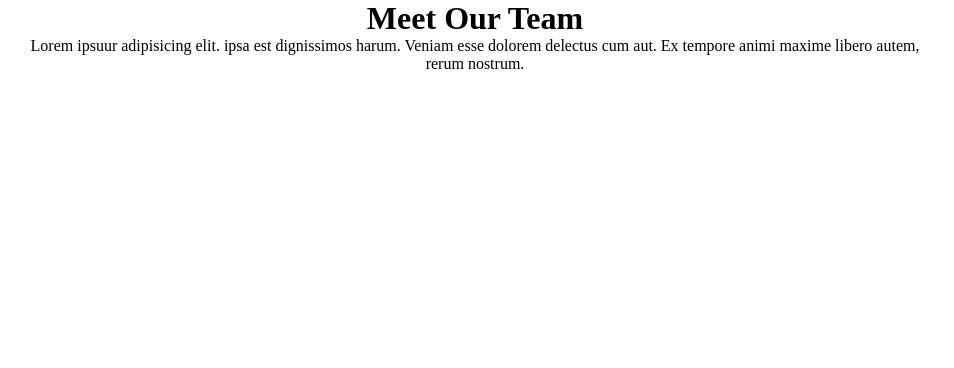
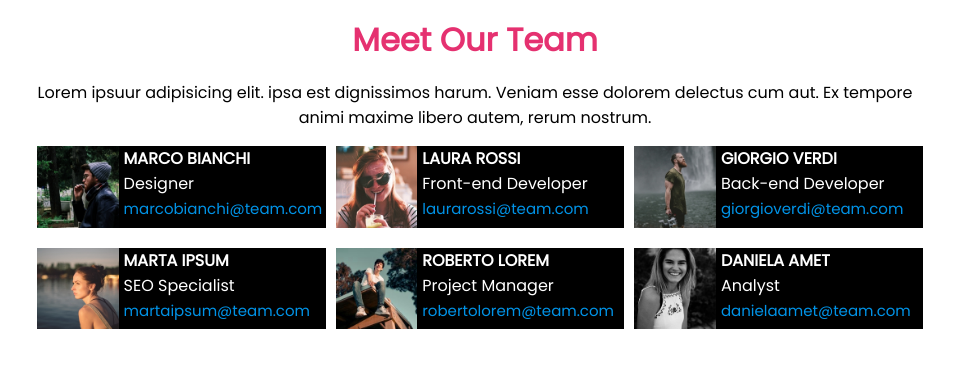
Before and after one commit to karfaisarra/html-css-float-cards, a plain HTML site: page index.html in a window 1280 px wide. Shown: the whole page, without its empty margins (165-1119 px from the left). Drawn offline with Linux system fonts and the light colour scheme.

Commit message:
add commit

```diff
--- a/assets/css/style.css
+++ b/assets/css/style.css
@@ -3,8 +3,13 @@
     padding: 0;
     box-sizing: border-box;;
 }
+body{
+    font-family: 'Poppins', sans-serif;
+}
 header{
     text-align: center;
+    margin-top: 1rem;
+    margin-bottom: 1rem;
 }
 .container{
     width: 70%;
@@ -16,3 +21,28 @@ header{
     display: table;
     clear: both;
 }
+img{
+    width: 30%;
+    padding-right:5px ;
+    float: left;
+
+}
+h1{
+    color: #E53170;
+    padding-bottom: 1rem ;
+}
+.col{
+    float: left;
+    width: calc(100% / 3);
+    padding-left: 10px;
+    padding-bottom: 20px;
+}
+
+.card{
+    background-color: black;
+    color: white;
+}
+span{
+    color:#0093E7;
+    font-size: 15px;
+}
--- a/index.html
+++ b/index.html
@@ -5,6 +5,9 @@
     <meta http-equiv="X-UA-Compatible" content="IE=edge">
     <meta name="viewport" content="width=device-width, initial-scale=1.0">
     <title>Floating Cards</title>
+    <link rel="preconnect" href="https://fonts.googleapis.com">
+    <link rel="preconnect" href="https://fonts.gstatic.com" crossorigin>
+    <link href="https://fonts.googleapis.com/css2?family=Poppins:wght@200;400&display=swap" rel="stylesheet">
     <link rel="stylesheet" href="./assets/css/style.css">
 </head>
 <body>
@@ -13,9 +16,60 @@
             <h1>Meet Our Team</h1>
             <p>Lorem ipsuur adipisicing elit. ipsa est dignissimos harum. Veniam esse dolorem delectus cum aut. Ex tempore animi maxime libero autem, rerum nostrum.</p>
         </header>
-        <div class="row">
-            <div class="col">
-
+        <div class="row ">
+            <div class="col ">
+                <div class="card clearfix">
+                    <img src="./assets/img/male1.png" alt="">
+                    <div class="">
+                        <h4>MARCO BIANCHI</h4>
+                        <p>Designer <br><span>marcobianchi@team.com</span></p>
+                    </div>
+                </div>
+            </div>
+            <div class="col ">
+                <div class="card clearfix">
+                    <img src="./assets/img/female1.png" alt="">
+                    <div class="">
+                        <h4>LAURA ROSSI </h4>
+                        <p>Front-end Developer <br><span>laurarossi@team.com</span></p>
+                    </div>
+                </div>
+            </div>
+            <div class="col ">
+                <div class="card clearfix">
+                    <img src="./assets/img/male2.png" alt="">
+                    <div class="">
+                        <h4>GIORGIO VERDI</h4>
+                        <p>Back-end Developer <br><span>giorgioverdi@team.com</span></p>
+                    </div>
+                </div>
+            </div>
+            <div class="col ">
+                <div class="card clearfix">
+                    <img src="./assets/img/female2.png" alt="">
+                    <div class="">
+                        <h4>MARTA IPSUM</h4>
+                        <p>SEO Specialist <br><span>martaipsum@team.com</span></p>
+                    </div>
+                </div>
+            </div>
+            <div class="col ">
+                <div class="card clearfix">
+                    <img src="./assets/img/male3.png" alt="">
+                    <div class="">
+                        <h4>ROBERTO LOREM</h4>
+                        <p>Project Manager <br><span>robertolorem@team.com</span></p>
+                    </div>
+                </div>
+            </div>
+            <div class="col ">
+                <div class="card clearfix">
+                    <img src="./assets/img/female3.png" alt="">
+                    <div class="">
+                        <h4>DANIELA AMET</h4>
+                        <p>Analyst <br><span>danielaamet@team.com</span></p>
+                    </div>
+                </div>
             </div>
         </div>
 
```
